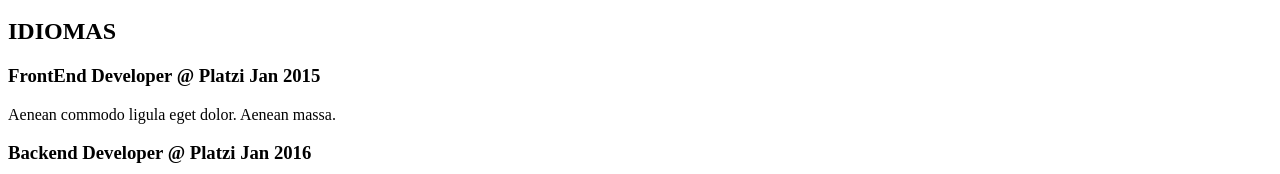
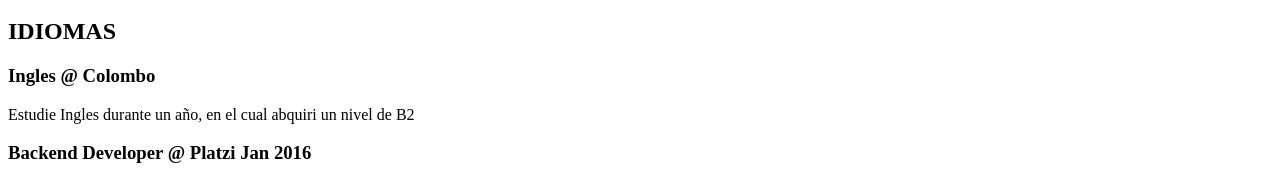
Before and after one commit to EilynBuitrago/hoja-vida, a React (Create React App) app: page / in a window 1280 px wide. Shown: the part 977-1151 px from the top of the page. Built offline with nearby package versions, Linux system fonts and the light colour scheme; the HTML template or start-up script is replaced by a standard one.

Commit message:
Se realiza modificación en la sección de Idiomas

```diff
--- a/src/App.js
+++ b/src/App.js
@@ -30,7 +30,7 @@ class App extends Component {
         {degree: 'Ingeniería en Sistemas y Telecomunicaciones', institution: 'UNIVERISDAD DE MANIZALES', startDate: 'Enero 2020', endDate: 'Presente', description: 'Desde el 2020 empece a estudiar el pregrado de Ingenieria en sistemas y Telecomunicaciones en la Universidad de Manizales, en la actualidad me encuentro cursando el 5 semestre.'},
       ],
       certificate: [
-        {name: 'FrontEnd Developer', institution: 'Platzi', date: 'Jan 2015', description: 'Aenean commodo ligula eget dolor. Aenean massa.' },
+        {name: 'Ingles', institution: 'Colombo', startDate: 'Enero 2019', endDate: 'Diciembre 2019', description: 'Estudie Ingles durante un año, en el cual abquiri un nivel de B2' },
         {name: 'Backend Developer', institution: 'Platzi', date: 'Jan 2016', description: 'Aenean commodo ligula eget dolor. Aenean massa.' }
       ],
       skills: [
```
